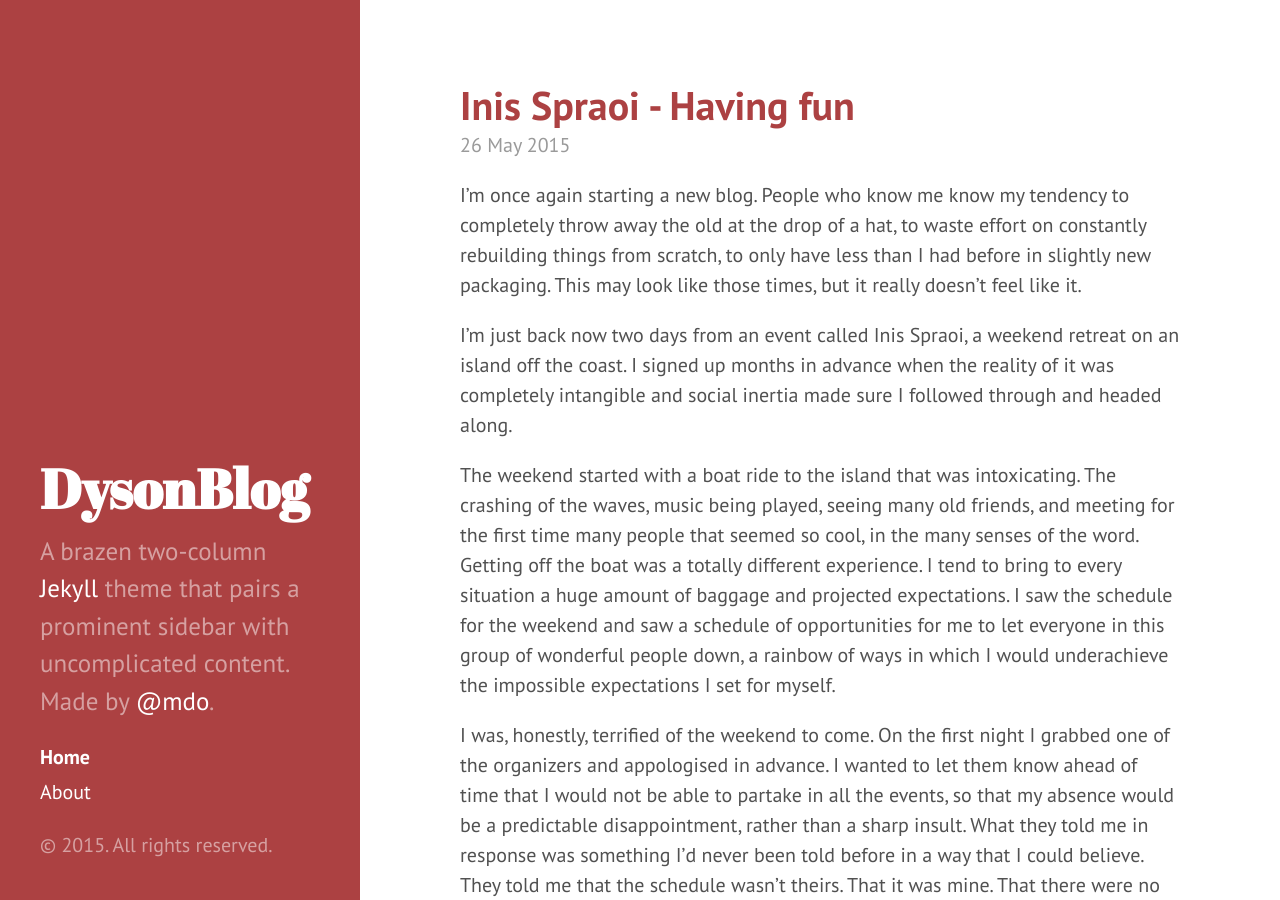
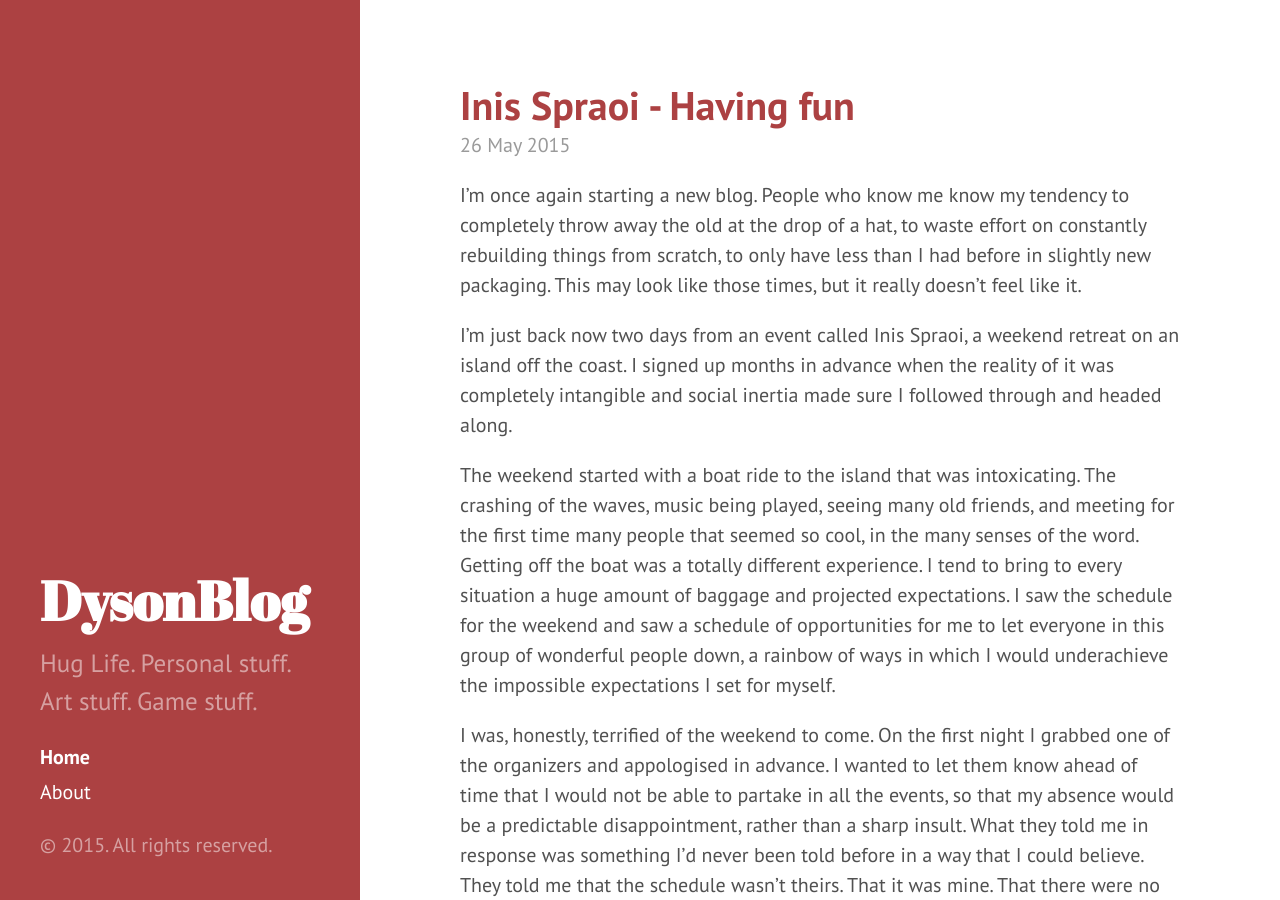
Before and after one commit to dysonhug/dysonhugsite, a Jekyll site: the page built from index.html, in a window 1280 px wide and 900 px high. Built offline with Jekyll 4.4.1, drawn with Linux system fonts in a browser that asks for light colours; Markdown is read by kramdown in place of the engine named in the settings; the list of posts is cut into pages by our own code.

Commit message:
Update _config.yml

```diff
--- a/_config.yml
+++ b/_config.yml
@@ -9,7 +9,7 @@ relative_permalinks: true
 # Setup
 title:            DysonBlog
 tagline:          'Hug Life'
-description:      'A brazen two-column <a href="http://jekyllrb.com" target="_blank">Jekyll</a> theme that pairs a prominent sidebar with uncomplicated content. Made by <a href="https://twitter.com/mdo" target="_blank">@mdo</a>.'
+description:      'Hug Life. Personal stuff. Art stuff. Game stuff.'
 url:              http://dysonhug.net
 baseurl:          /
 
```
